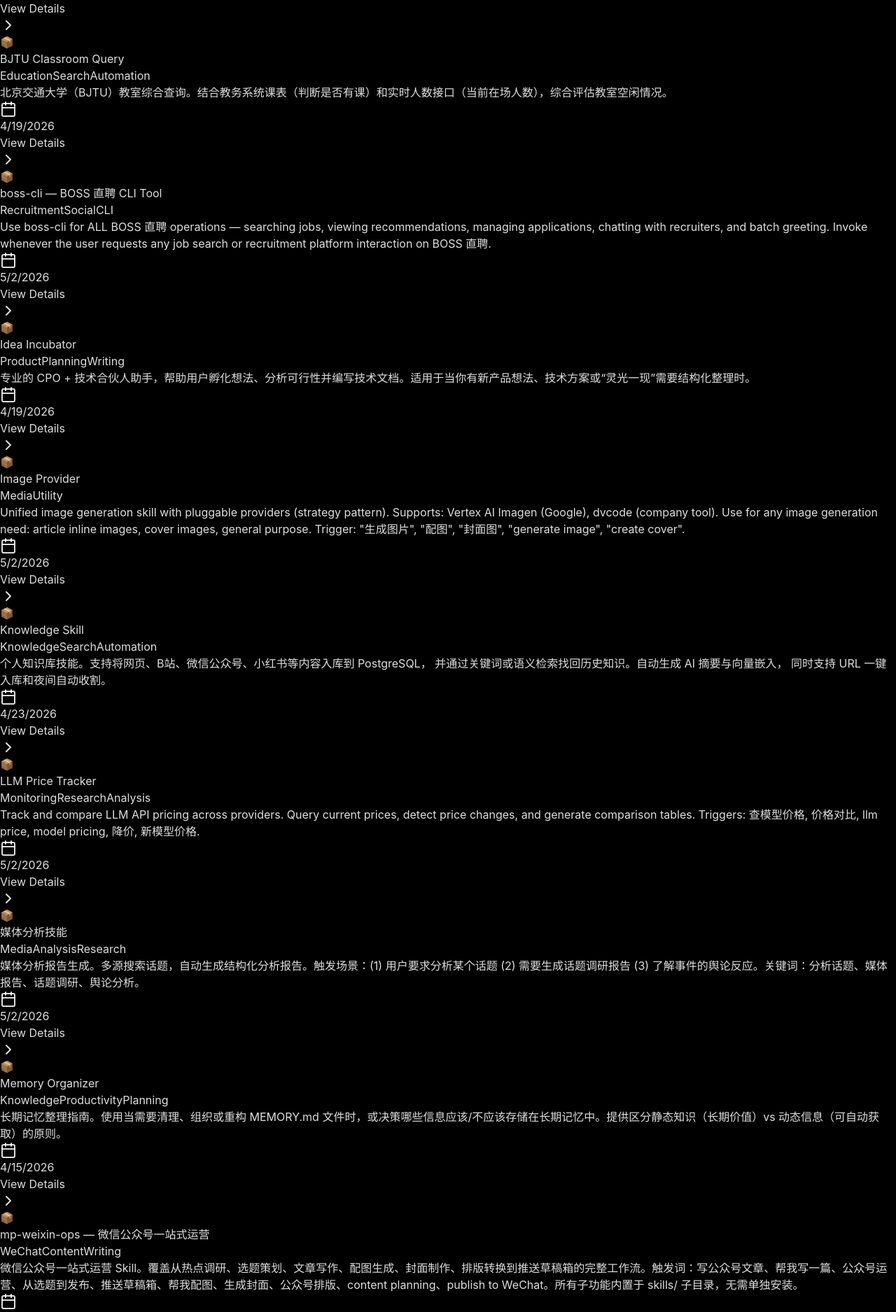
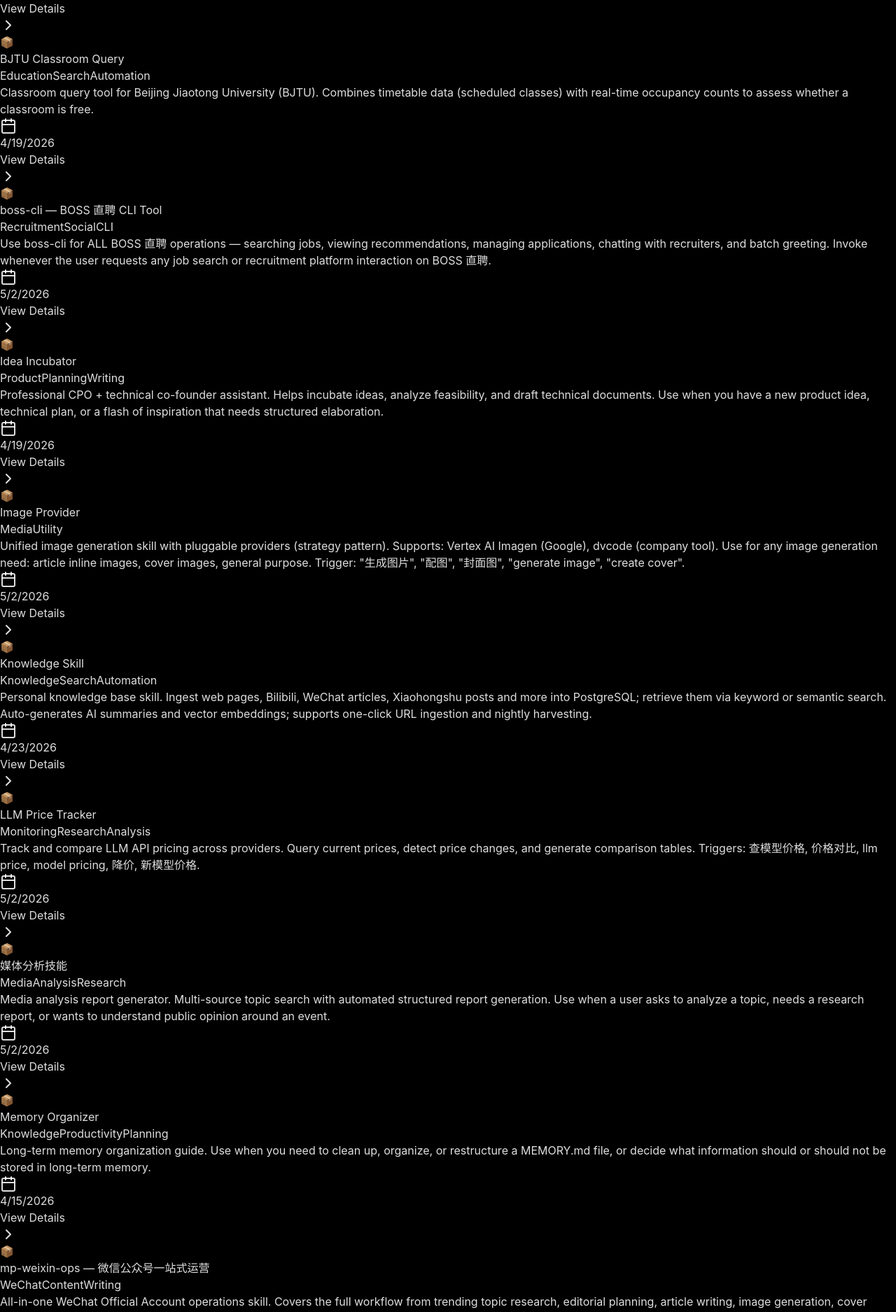
Before and after one commit to hwj123hwj/custom-skills, a React (Vite) app in the folder web/: page / in a window 1280 px wide. Shown: the part 600-2475 px from the top of the page at 70% size. Built offline with nearby package versions, Linux system fonts and the light colour scheme.

Commit message:
fix: improve i18n skill descriptions utilities

```diff
--- a/web/src/i18n/skill-descriptions.ts
+++ b/web/src/i18n/skill-descriptions.ts
@@ -69,3 +69,54 @@
   'tdd-guide':
     '测试驱动开发（TDD）专家，严格执行先写测试的方法论。在新增功能、修复 Bug 或重构代码时主动使用，确保测试覆盖率 80% 以上。',
 };
+
+/**
+ * English translations for skills whose SKILL.md description is in Chinese.
+ * Skills with English descriptions in SKILL.md do NOT need an entry here —
+ * pickDescription() will fall back to the raw description field automatically.
+ */
+export const skillDescriptionsEn: Record<string, string> = {
+  'bjtuo-classroom-query':
+    'Classroom query tool for Beijing Jiaotong University (BJTU). Combines timetable data (scheduled classes) with real-time occupancy counts to assess whether a classroom is free.',
+  'idea-incubator':
+    'Professional CPO + technical co-founder assistant. Helps incubate ideas, analyze feasibility, and draft technical documents. Use when you have a new product idea, technical plan, or a flash of inspiration that needs structured elaboration.',
+  'knowledge-skill':
+    'Personal knowledge base skill. Ingest web pages, Bilibili, WeChat articles, Xiaohongshu posts and more into PostgreSQL; retrieve them via keyword or semantic search. Auto-generates AI summaries and vector embeddings; supports one-click URL ingestion and nightly harvesting.',
+  'media-analyze':
+    'Media analysis report generator. Multi-source topic search with automated structured report generation. Use when a user asks to analyze a topic, needs a research report, or wants to understand public opinion around an event.',
+  'memory-organizer':
+    'Long-term memory organization guide. Use when you need to clean up, organize, or restructure a MEMORY.md file, or decide what information should or should not be stored in long-term memory.',
+  'mp-weixin-ops':
+    'All-in-one WeChat Official Account operations skill. Covers the full workflow from trending topic research, editorial planning, article writing, image generation, cover design, formatting, to pushing drafts.',
+  'rss-monitor':
+    'RSS feed monitoring and intelligent summarization. Periodically fetches WeChat account feeds from a self-hosted WeWe RSS, identifies new articles, generates structured summaries, notifies users, and records feedback to form a self-evolving preference model.',
+  'short-drama-pipeline':
+    'Full-pipeline AI short drama / short video production skill. End-to-end workflow from topic research, scriptwriting, and video generation to final output. Reuses tavily (research), xiaohongshu-cli / bilibili-cli (platform data), and libtv-skill (video generation).',
+  'short-video-replicator':
+    'All-in-one viral short video replication tool. Input a Douyin / Bilibili / YouTube link or local video path; it automatically handles: download & transcription → structured transcript → 3-dimension viral analysis → content rewrite → 3 voiceover scripts + 3 mini-drama scripts → Viral-5D score → PDF report export.',
+  'skill-browser-crawl':
+    'Lightweight browser-based web crawler. Supports JavaScript rendering, Markdown extraction, and recursive crawling of documentation-style sites.',
+  'skills-sh-installer':
+    'Download and install skills from skills.sh (Cursor/Windsurf skill marketplace) into the local .deepv/skills directory. Auto-parses repository structure, extracts finished skills from .claude/skills, and cleans up build artifacts.',
+  'videocut':
+    'All-in-one voiceover video editing skill. Full workflow covering transcription, filler-word detection, subtitle generation, and high-quality export. Trigger words: edit voiceover, process video, cut video, generate subtitles, export HD.',
+  'wechat-decrypt':
+    'CLI-first skill for decrypting, syncing, querying, and exporting WeChat chat data from a local macOS installation. Use whenever the user mentions WeChat chat history, the WeChat database, searching chat messages, or exporting WeChat images/files.',
+  'wechat-search':
+    'Tool for searching WeChat Official Account articles. Must be triggered whenever the user asks to search WeChat Official Account articles or find articles on a specific topic by keyword.',
+  'weibo-skill':
+    'Search Weibo content, view trending topics, read user posts and comments. Uses the m.weibo.cn mobile API — no account or API key required. Trigger scenarios: search Weibo content/topics, check real-time hot searches, fetch user posts, view comments.',
+};
+
+/**
+ * English translations for agents whose agent.md description is in Chinese.
+ * All three current agents have Chinese descriptions, so all are listed here.
+ */
+export const agentDescriptionsEn: Record<string, string> = {
+  'architect':
+    'Software architecture expert focused on system design, scalability, and technology decisions. Use proactively when planning new features, refactoring large systems, or making architectural decisions.',
+  'media-agent':
+    'Cross-platform media analyst for Chinese social platforms. Use when researching topics, analyzing sentiment, tracking trending content, or generating structured media reports on Bilibili, WeChat, Weibo, or Xiaohongshu.',
+  'tdd-guide':
+    'Test-Driven Development (TDD) expert who strictly follows a test-first methodology. Use proactively when adding features, fixing bugs, or refactoring code to ensure ≥80% test coverage.',
+};
--- a/web/src/lib/i18n-utils.ts
+++ b/web/src/lib/i18n-utils.ts
@@ -1,10 +1,16 @@
-import { skillDescriptionsZh, agentDescriptionsZh } from '../i18n/skill-descriptions';
+import {
+  skillDescriptionsZh,
+  agentDescriptionsZh,
+  skillDescriptionsEn,
+  agentDescriptionsEn,
+} from '../i18n/skill-descriptions';
 
 /**
- * 按当前语言选择合适的描述。
+ * Pick the right description for the current language.
  *
- * - zh：查 skillDescriptionsZh / agentDescriptionsZh 映射，未命中回退 description
- * - en（或其他语言）：直接使用 description（SKILL.md 统一英文）
+ * - zh: look up skillDescriptionsZh / agentDescriptionsZh, fall back to raw description
+ * - en (or other): look up skillDescriptionsEn / agentDescriptionsEn first (covers skills
+ *   whose SKILL.md description is in Chinese), then fall back to the raw description field
  */
 export function pickDescription(
   id: string,
@@ -12,7 +18,12 @@
   language: string,
   type: 'skill' | 'agent' = 'skill'
 ): string {
-  if (!language.startsWith('zh')) return description;
-  const map = type === 'agent' ? agentDescriptionsZh : skillDescriptionsZh;
-  return map[id] ?? description;
+  if (language.startsWith('zh')) {
+    const map = type === 'agent' ? agentDescriptionsZh : skillDescriptionsZh;
+    return map[id] ?? description;
+  }
+
+  // English (or any non-zh locale)
+  const enMap = type === 'agent' ? agentDescriptionsEn : skillDescriptionsEn;
+  return enMap[id] ?? description;
 }
```
